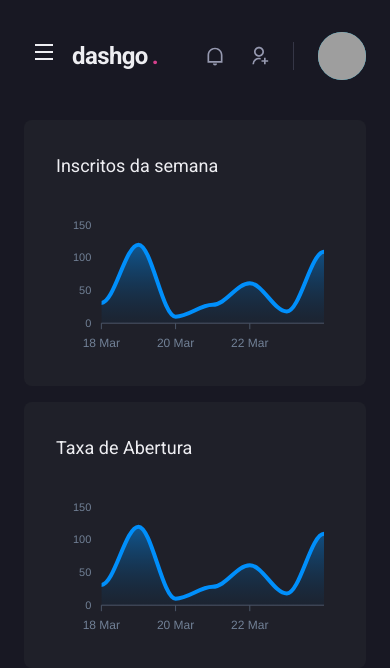
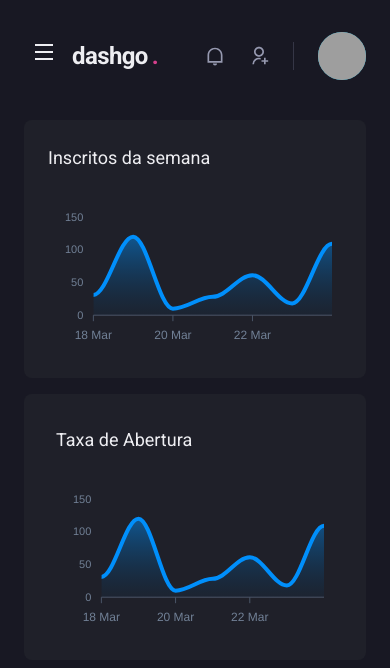
Before and after one commit to juliomchado/dashgo, a Next.js app: page /dashboard in a window 390 px wide. Shown: the top 668 px of the page. Built offline with nearby package versions, Linux system fonts and the light colour scheme; grey boxes are pictures that could not be loaded.

Commit message:
add/ dashboard responsive

```diff
--- a/src/pages/dashboard.tsx
+++ b/src/pages/dashboard.tsx
@@ -66,7 +66,7 @@ export default function Dashboard() {
                 <SideBar />
                 <SimpleGrid flex="1" gap="4" minChildWidth="320px" align="flex-start">
                     <Box
-                        p="8"
+                        p={["6", "8"]}
                         bg="gray.800"
                         borderRadius={8}
                     pb="4"
```
